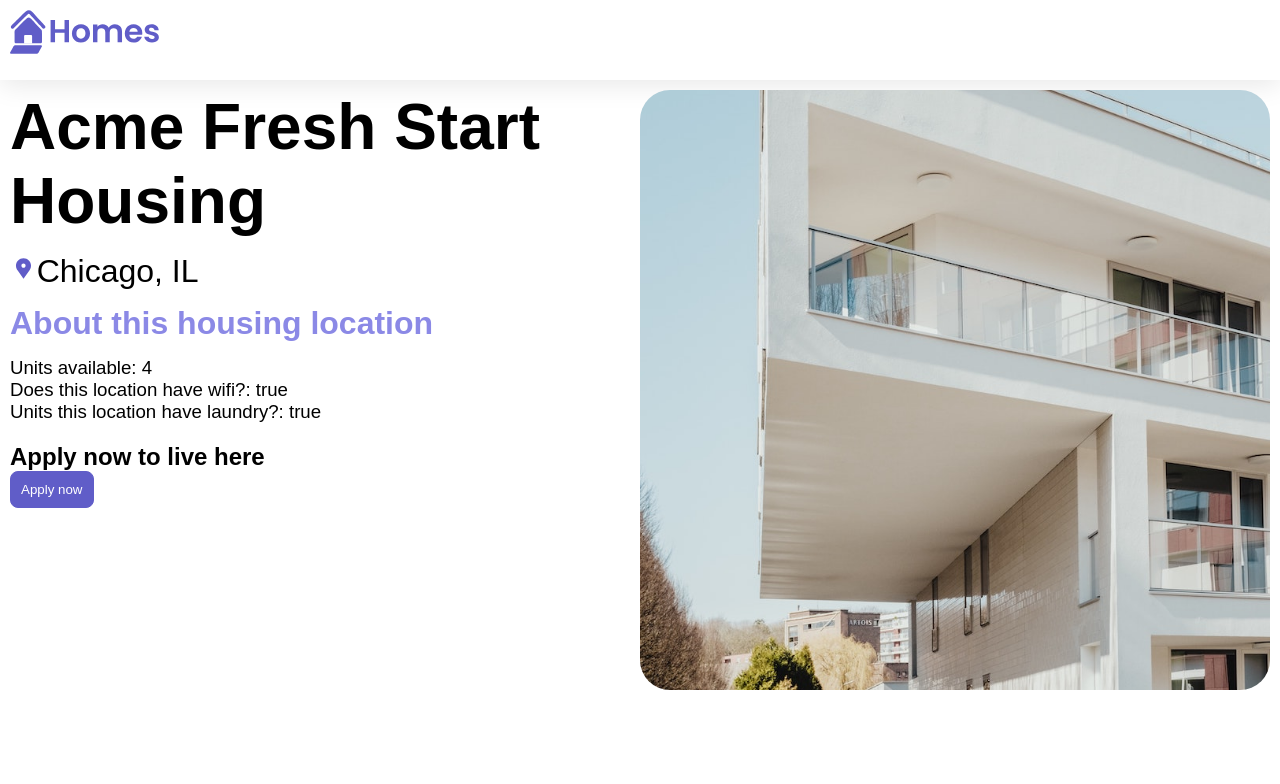
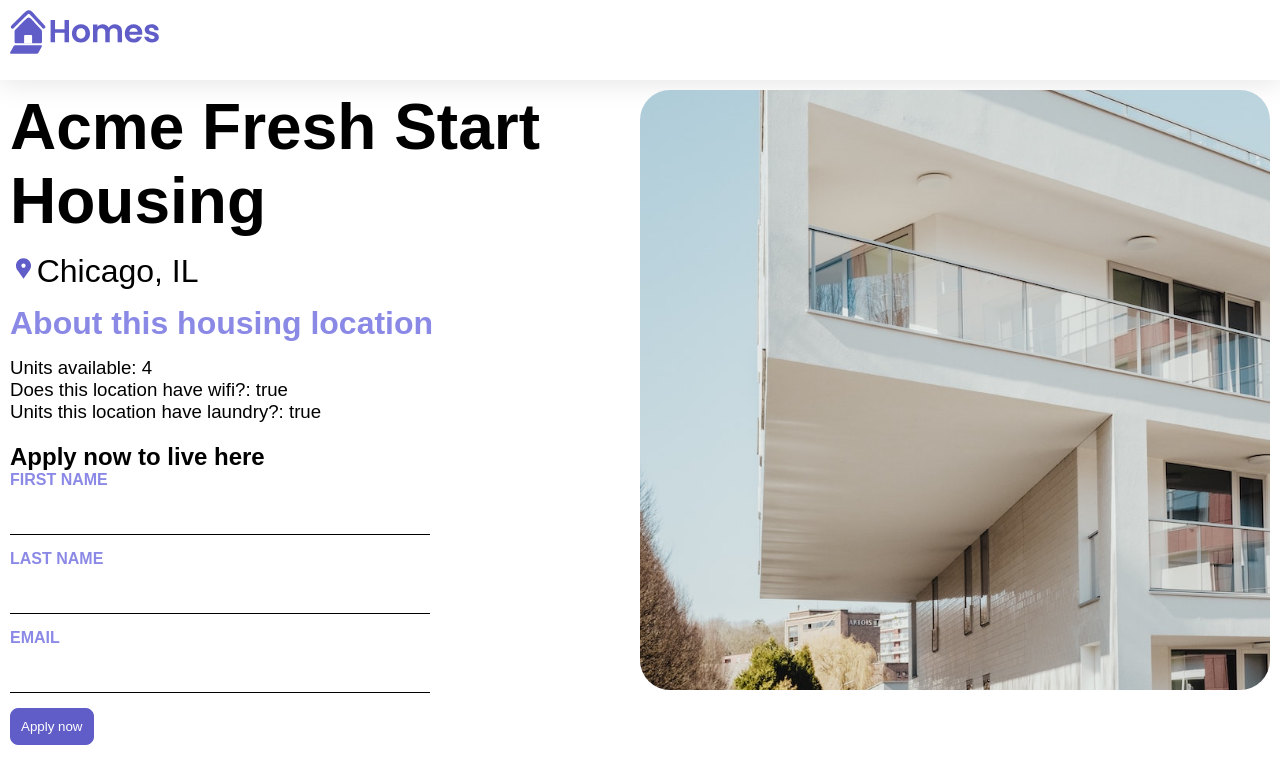
Before and after one commit to justindstein/angular-homes-app, an Angular app: page /details/0 in a window 1280 px wide. Shown: the top 784 px of the page. Built offline with nearby package versions, Linux system fonts and the light colour scheme.

Commit message:
Added form to details component.

```diff
--- a/src/app/details/details.component.ts
+++ b/src/app/details/details.component.ts
@@ -3,11 +3,12 @@
 import { ActivatedRoute } from '@angular/router';
 import { HousingService } from '../housing.service';
 import { HousingLocation } from '../housing-location';
+import { Form, FormControl, FormGroup, ReactiveFormsModule } from '@angular/forms';
 
 @Component({
   selector: 'app-details',
   standalone: true,
-  imports: [CommonModule],
+  imports: [CommonModule, ReactiveFormsModule],
   template: `
     <article>
       <img class="listing-photo" [src]="housingLocation?.photo">
@@ -25,7 +26,18 @@
       </section>
       <section listing-apply>
         <h2 class="section-heading">Apply now to live here</h2>
-        <button class="primary">Apply now</button>
+        <form [formGroup]="applyForm" (submit)="submitApplication()">
+          <label for="first-name">First Name</label>
+          <input id="first-name" type="text" formControlName="firstName">
+
+          <label for="last-name">Last Name</label>
+          <input id="last-name" type="text" formControlName="lastName">
+
+          <label for="email">Email</label>
+          <input id="email" type="email" formControlName="email">
+
+          <button type="submit" class="primary">Apply now</button>
+        </form>
       </section>
     </article>
   `,
@@ -35,9 +47,22 @@
   route: ActivatedRoute = inject(ActivatedRoute);
   housingService = inject(HousingService);
   housingLocation: HousingLocation | undefined;
+  applyForm = new FormGroup({
+    firstName: new FormControl(''),
+    lastName: new FormControl(''),
+    email: new FormControl('')
+  });
 
   constructor() {
     const housingLocationId = Number(this.route.snapshot.params["id"]);
     this.housingLocation = this.housingService.getHousingLocationById(housingLocationId);
   };
+
+  submitApplication() {
+    this.housingService.submitApplication(
+      this.applyForm.value.firstName ?? '',
+      this.applyForm.value.lastName ?? '',
+      this.applyForm.value.email ?? '',
+    );
+  }
 }
--- a/src/app/housing.service.ts
+++ b/src/app/housing.service.ts
@@ -117,4 +117,8 @@
   getHousingLocationById(id: Number): HousingLocation | undefined {
     return this.housingLocationList.find(housingLocation => housingLocation.id === id);
   }
+
+  submitApplication(firstName: String, lastName: String, email: String) {
+    console.log(firstName, lastName, email);
+  }
 }
```
